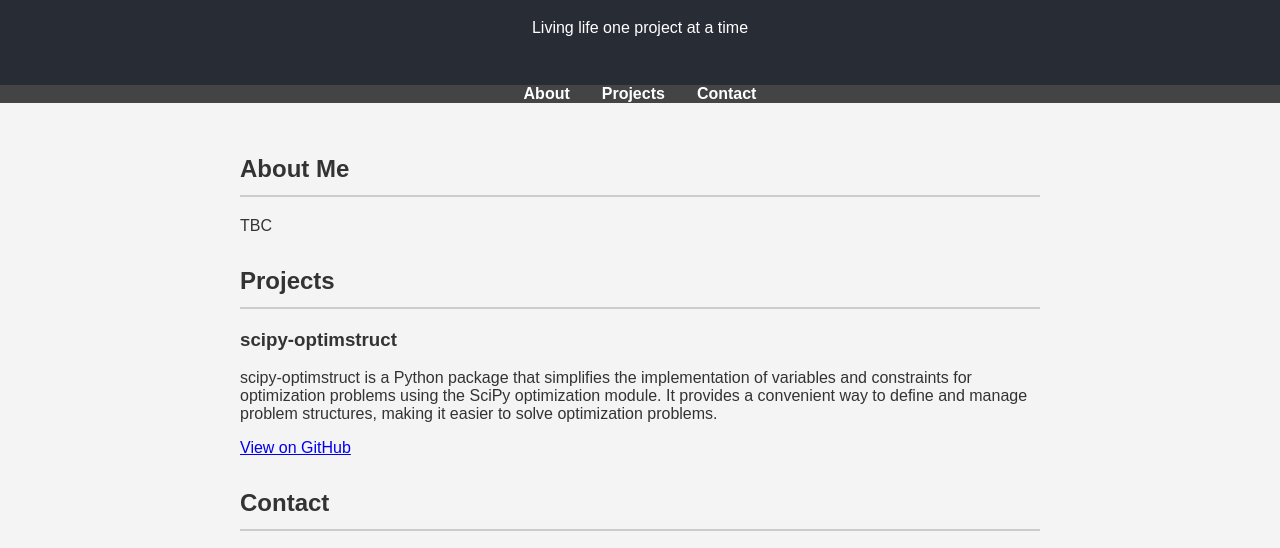
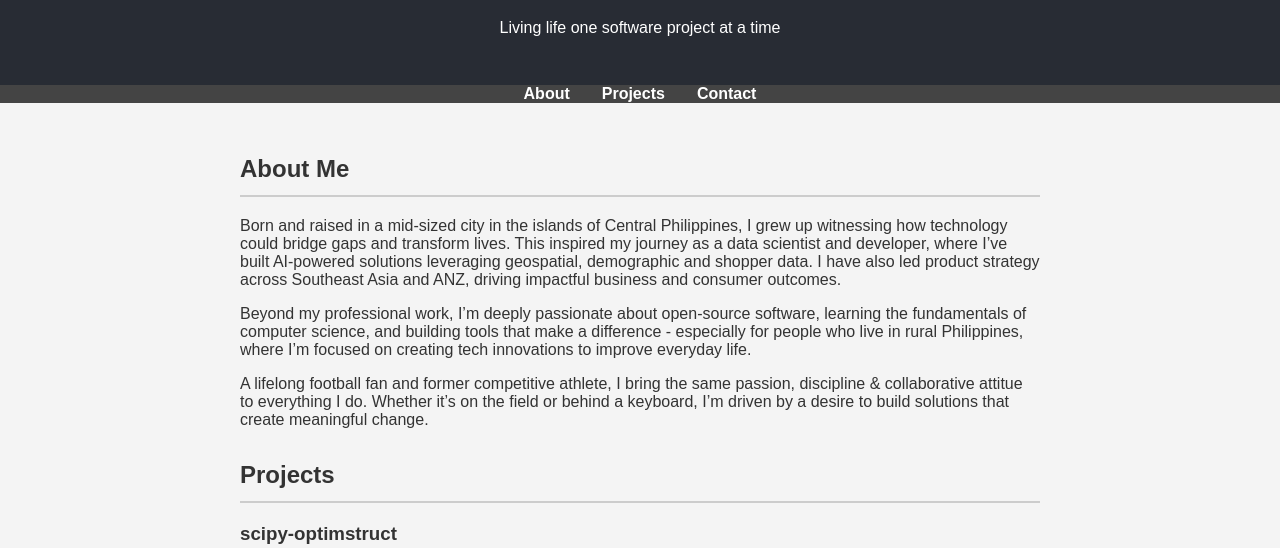
Before and after one commit to andrewnyu/andrewnyu.github.io, a plain HTML site: page index.html in a window 1280 px wide. Shown: the part 93-641 px from the top of the page. Drawn offline with Linux system fonts and the light colour scheme.

Commit message:
Update About Me

```diff
--- a/index.html
+++ b/index.html
@@ -10,7 +10,7 @@
 <body>
     <header>
         <h1>Andrew Yu</h1>
-        <p>Living life one project at a time</p>
+        <p>Living life one software project at a time</p>
     </header>
 
     <nav>
@@ -24,7 +24,18 @@
     <main>
         <section id="about">
             <h2>About Me</h2>
-            <p>TBC</p>
+            <p>
+
+                Born and raised in a mid-sized city in the islands of Central Philippines, I grew up witnessing how technology could bridge gaps and transform lives. This inspired my journey as a data scientist and developer, where I’ve built AI-powered solutions leveraging geospatial, demographic and shopper data. I have also led product strategy across Southeast Asia and ANZ, driving impactful business and consumer outcomes.
+            </p>
+
+            <p>
+Beyond my professional work, I’m deeply passionate about open-source software, learning the fundamentals of computer science, and building tools that make a difference - especially for people who live in rural Philippines, where I’m focused on creating tech innovations to improve everyday life.
+            </p>
+
+            <p>
+A lifelong football fan and former competitive athlete, I bring the same passion, discipline & collaborative attitue to everything I do. Whether it’s on the field or behind a keyboard, I’m driven by a desire to build solutions that create meaningful change.
+            </p>
         </section>
 
         <section id="projects">
```
